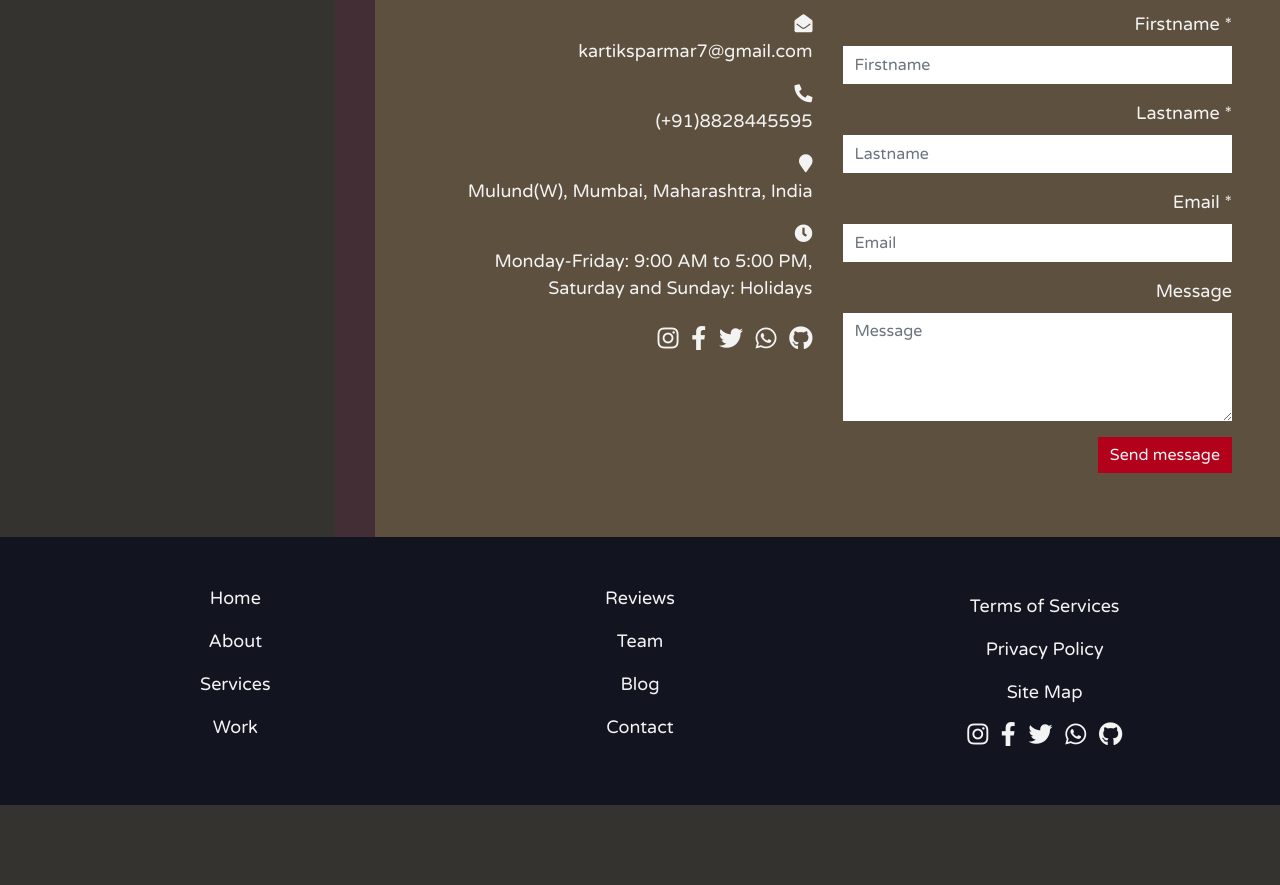
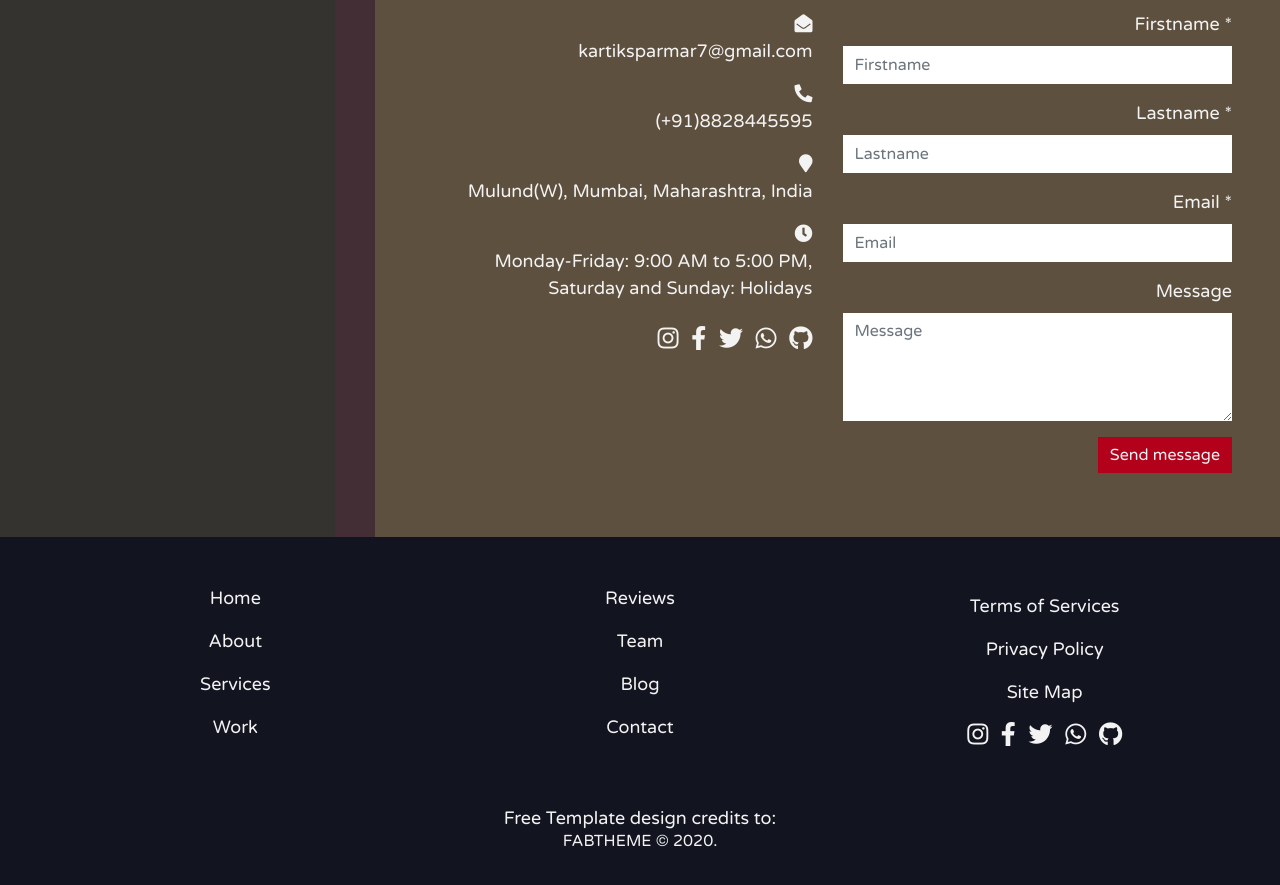
Before and after one commit to KartikParmar07/ProfessionalSite, a plain HTML site: page index.html in a window 1280 px wide. Shown: the part 5734-6619 px from the top of the page. Before the commit the page ends 6539 px from the top, so only its background shows below. Drawn offline with nearby package versions, Linux system fonts and the light colour scheme.

Commit message:
Update index.html

```diff
--- a/index.html
+++ b/index.html
@@ -390,7 +390,10 @@
 						<a href="http://wa.me/qr/PUSTQCO6SAROK1" class="fabtheme-link-2"><i class="fab fa-whatsapp fa-lg mr-2"></i></a>
 						<a href="https://github.com/KartikParmar07" class="fabtheme-link-2"><i class="fab fa-github fa-lg"></i></a>
 					</div>
-
+<div class="col-12 text-center pt-3 pt-sm-4 pt-md-4 pt-lg-5 pt-xl-5">
+	                                        <h7>Free Template design credits to:</h7>
+						<h6>FABTHEME © 2020.</h6>
+					</div>
 				</div>
 			</div>
 		</section>
```
